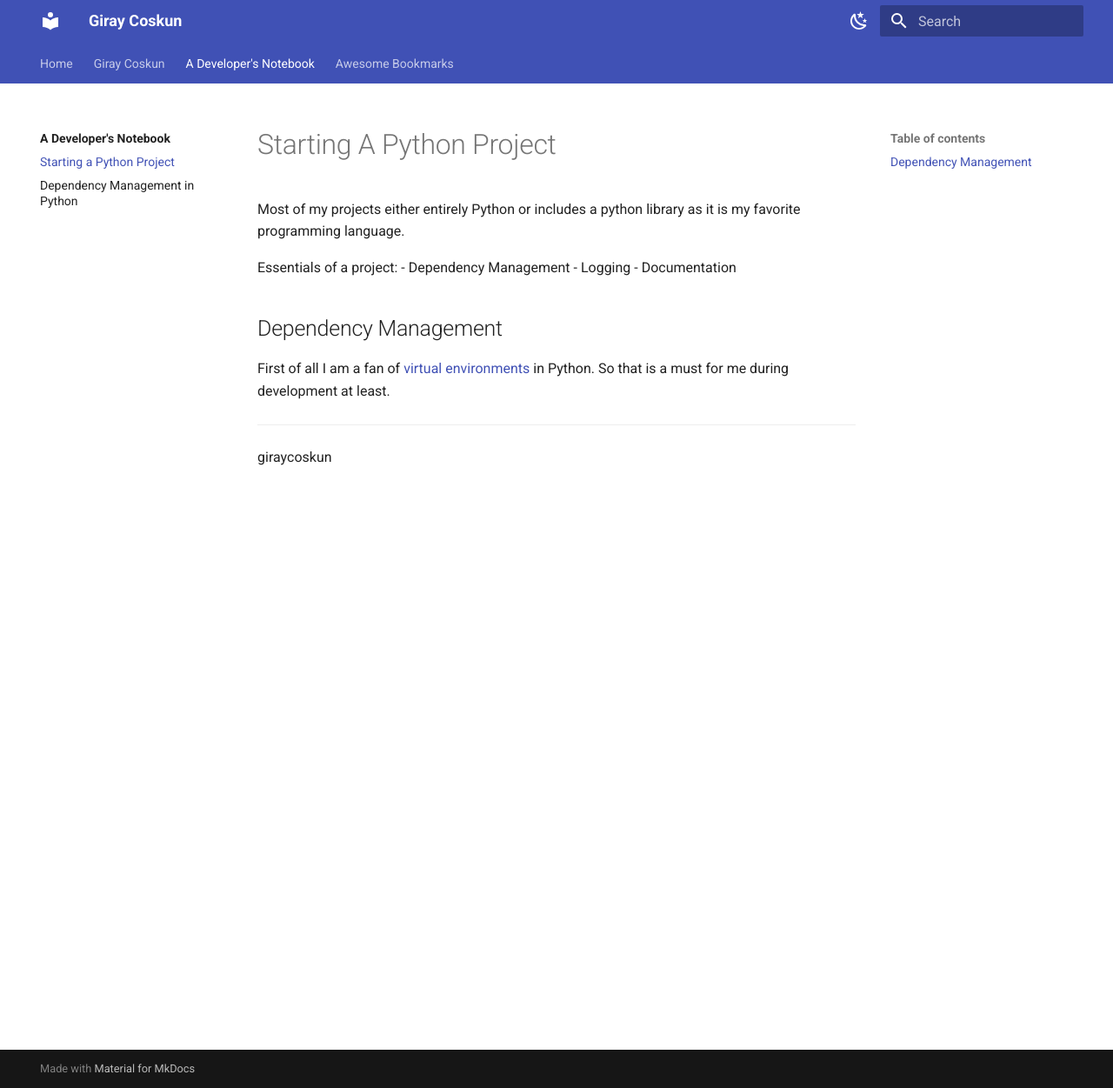
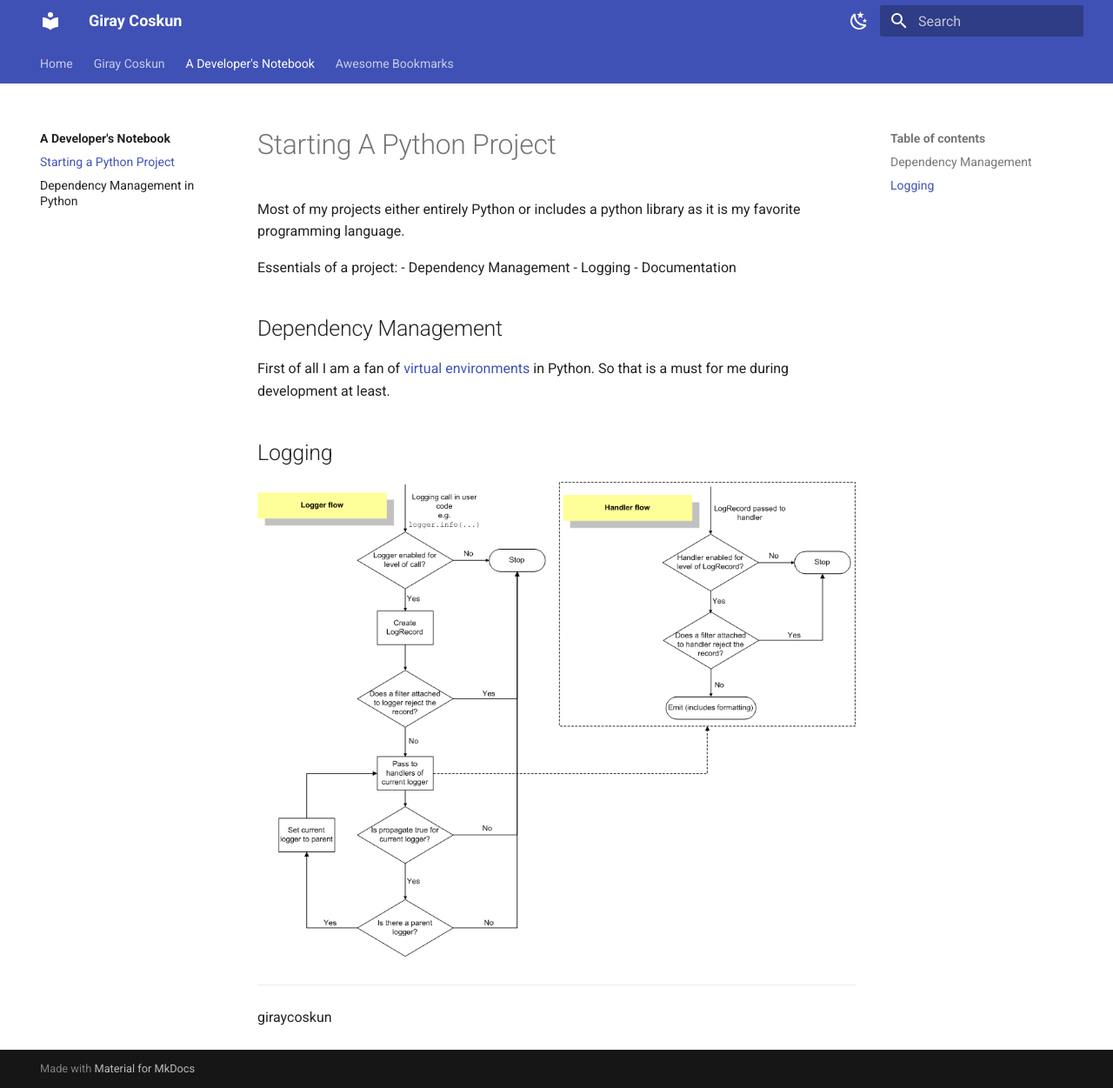
Before and after one commit to giraycoskun/giraycoskun.dev, an MkDocs documentation site: the page built from docs/developers-notebook/python-project.md, in a window 1280 px wide and 1251 px high. Shown: the whole window at 87% size. Built offline with MkDocs 1.6.1 and Material for MkDocs 9.7.7, drawn with Linux system fonts in a browser that asks for light colours.

Commit message:
feat: :lipstick: Add image assets

```diff
--- a/docs/developers-notebook/python-project.md
+++ b/docs/developers-notebook/python-project.md
@@ -11,7 +11,9 @@ Essentials of a project:
 
 First of all I am a fan of [virtual environments](https://docs.python.org/3/library/venv.html) in Python. So that is a must for me during development at least.
 
+## Logging
 
+![Logging Flow](../assets/images/logging_flow.png)
 
 ---
 
```
Also changed, not shown: docs/home/education.md (+2 -0 lines), docs/assets/images/courseworkk.drawio.png (added), docs/assets/images/logging_flow.png (added), 1 other file.
